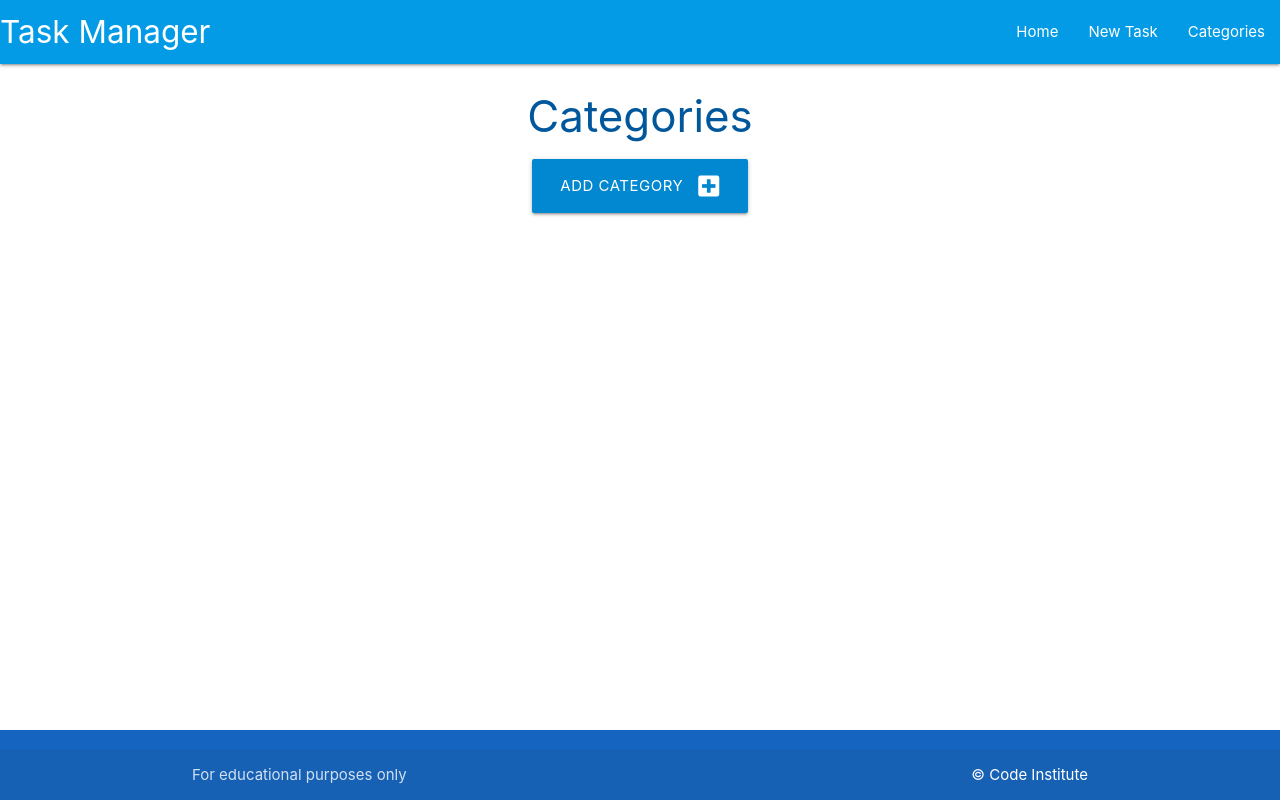
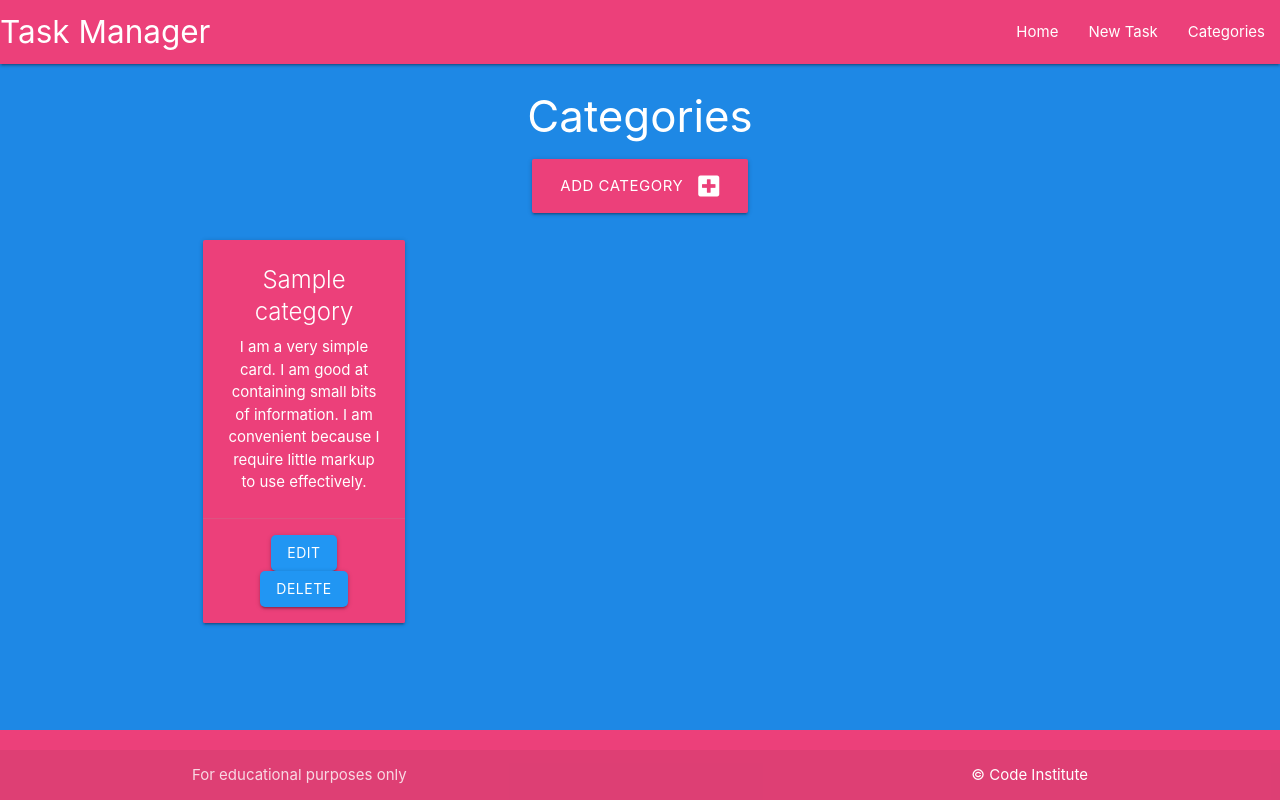
Before and after one commit to FullstackSammy/task-manager, a Flask app: page /categories in a window 1280 px wide. Run offline with Flask 2, Linux system fonts and the light colour scheme; tables that the repository leaves empty hold one stand-in row (values such as "Sample post").

Commit message:
Add functionality for adding categories

```diff
--- a/taskmanager/routes.py
+++ b/taskmanager/routes.py
@@ -10,7 +10,8 @@ def home():
 
 @app.route("/categories")
 def categories():
-    return render_template("categories.html")
+    categories = list(Category.query.order_by(Category.category_name).all())
+    return render_template("categories.html", categories=categories)
 
 
 @app.route("/add_category", methods=["GET", "POST"])
--- a/taskmanager/static/css/style.css
+++ b/taskmanager/static/css/style.css
@@ -2,8 +2,21 @@ body {
     display: flex;
     min-height: 100vh;
     flex-direction: column;
+    background-color: #1e88e5;
 }
 
 main {
     flex: 1 0 auto;
 }
+
+.btn {
+    border-radius: 5px;
+}
+
+.btn:hover {
+    transform: brightness(50%);
+}
+
+.btn:active, .btn-large:active {
+    transform: scale(0.95);
+}
--- a/taskmanager/templates/add_category.html
+++ b/taskmanager/templates/add_category.html
@@ -1,14 +1,14 @@
 {% extends "base.html" %}
 {% block content %}
 
-<h3 class="light-blue-text text-darken-4 center-align">Add Category</h3>
+<h3 class="white-text text-darken-4 center-align">Add Category</h3>
 
 <div class="row card-panel grey lighten-5">
     <form class="col s12" method="POST" action="{{ url_for('add_category') }}">
         <!-- category name -->
         <div class="row">
             <div class="input-field col s12">
-                <i class="fas fa-folder-open prefix light-blue-text text-darken-4"></i>
+                <i class="fas fa-folder-open prefix white-text text-darken-4"></i>
                 <input id="category_name" name="category_name" minlength="3" maxlength="25" type="text" class="validate" required>
                 <label for="category_name">Category Name</label>
             </div>
@@ -16,7 +16,7 @@
         <!-- submit button -->
         <div class="row">
             <div class="col s12 center-align">
-                <button type="submit" class="btn-large light-blue darken-1">
+                <button type="submit" class="btn-large pink lighten-1">
                     Add Category <i class="fas fa-plus-square right"></i>
                 </button>
             </div>
--- a/taskmanager/templates/base.html
+++ b/taskmanager/templates/base.html
@@ -18,7 +18,7 @@
 
     <header>
         <!-- top navbar -->
-        <nav class="light-blue darken-1">
+        <nav class="pink lighten-1">
             <div class="nav-wrapper">
             <a href="{{ url_for('home') }}" class="brand-logo">Task Manager</a>
             <a href="#" data-target="mobile-demo" class="sidenav-trigger"><i class="fas fa-bars"></i></a>
@@ -43,7 +43,7 @@
         {% endblock %}
     </main>
 
-    <footer class="page-footer blue darken-3">
+    <footer class="page-footer pink lighten-1">
         <div class="footer-copyright">
             <div class="container">
                 For educational purposes only
--- a/taskmanager/templates/categories.html
+++ b/taskmanager/templates/categories.html
@@ -1,14 +1,32 @@
 {% extends "base.html" %}
 {% block content %}
 
-<h3 class="light-blue-text text-darken-4 center-align">Categories</h3>
+<h3 class="white-text text-darken-4 center-align">Categories</h3>
 
 <div class="row">
     <div class="col s12 center-align">
-        <a href="{{ url_for('add_category') }}" class="btn-large light-blue darken-2">
+        <a href="{{ url_for('add_category') }}" class="btn-large pink lighten-1">
             Add Category <i class="fas fa-plus-square right"></i>
         </a>
     </div>
 </div>
 
+<div class="row">
+    {% for category in categories %}
+    <div class="col s12 m6 l3">
+      <div class="card pink lighten-1 center-align">
+        <div class="card-content white-text">
+          <span class="card-title">{{ category.category_name }}</span>
+          <p>I am a very simple card. I am good at containing small bits of information.
+          I am convenient because I require little markup to use effectively.</p>
+        </div>
+        <div class="card-action">
+          <a href="#" class="btn blue">Edit</a>
+          <a href="#" class="btn blue">Delete</a>
+        </div>
+      </div>
+    </div>
+    {% endfor %}
+  </div>
+
 {% endblock %}
--- a/taskmanager/templates/tasks.html
+++ b/taskmanager/templates/tasks.html
@@ -1,6 +1,6 @@
 {% extends "base.html" %}
 {% block content %}
 
-<h3 class="light-blue-text text-darken-4 center-align">Tasks</h3>
+<h3 class="white-text text-darken-4 center-align">Tasks</h3>
 
 {% endblock %}
```
